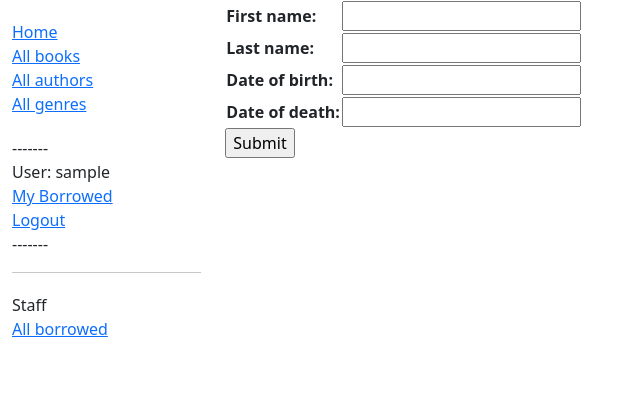
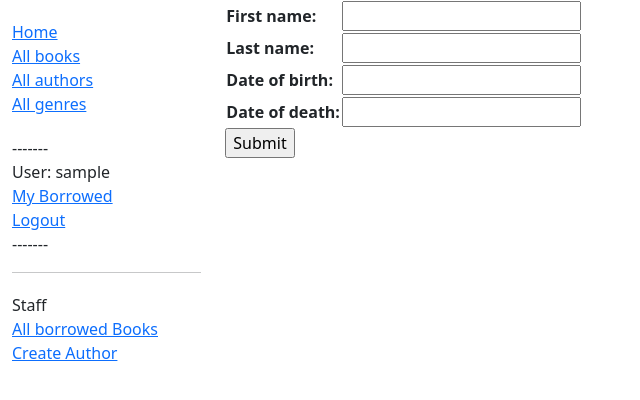
Before and after one commit to seanf0617/locallibrarydemo, a Django app: page /catalog/author/create/ in a window 1280 px wide. Shown: the top 400 px of the page, without its empty margins (0-640 px from the left). Run offline with Django 4.2, Linux system fonts and the light colour scheme; the visitor is signed in with stand-in values (Sample User, id 1).

Commit message:
Added create auth to base template

```diff
--- a/locallibrary/catalog/templates/base_generic.html
+++ b/locallibrary/catalog/templates/base_generic.html
@@ -40,7 +40,8 @@
           <ul class="sidebar-nav">
           <li>Staff</li>
           {% if perms.auth.change_user %}
-          <li><a href="{% url 'borrowed' %}">All borrowed</a></li>
+          <li><a href="{% url 'borrowed' %}">All borrowed Books</a></li>
+          <li><a href="{% url 'author-create' %}">Create Author</a></li>
           {% endif %}
           </ul>
           {% endif %}
```
